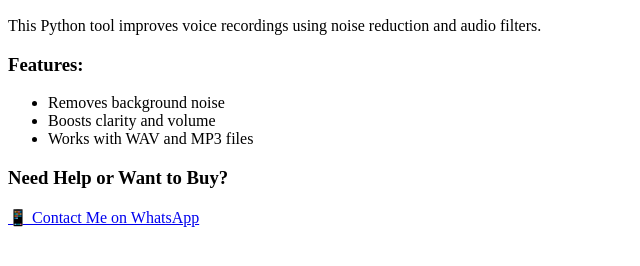
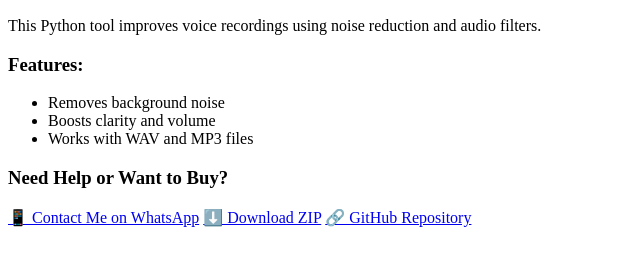
Before and after one commit to Collenv/Collen-search-engine, a plain HTML site: page voice-enhancer.html in a window 1280 px wide. Shown: the part 50-316 px from the top of the page, without its empty margins (0-640 px from the left). Drawn offline with Linux system fonts and the light colour scheme.

Commit message:
Update voice-enhancer.html

```diff
--- a/voice-enhancer.html
+++ b/voice-enhancer.html
@@ -19,3 +19,5 @@
   <a href="https://wa.me/0720390167">📱 Contact Me on WhatsApp</a>
 </body>
 </html>
+<a href="https://github.com/collen-search-engine/voice-enhancer/archive/refs/heads/main.zip">⬇️ Download ZIP</a>
+<a href="https://github.com/collen-search-engine/voice-enhancer">🔗 GitHub Repository</a>
```
